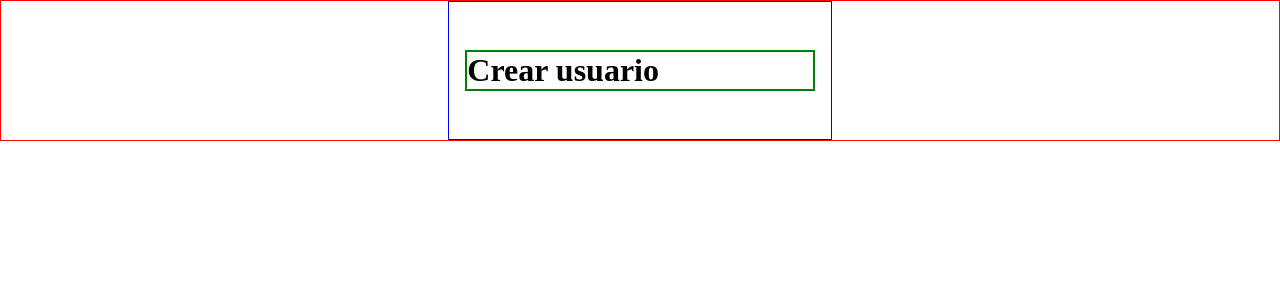
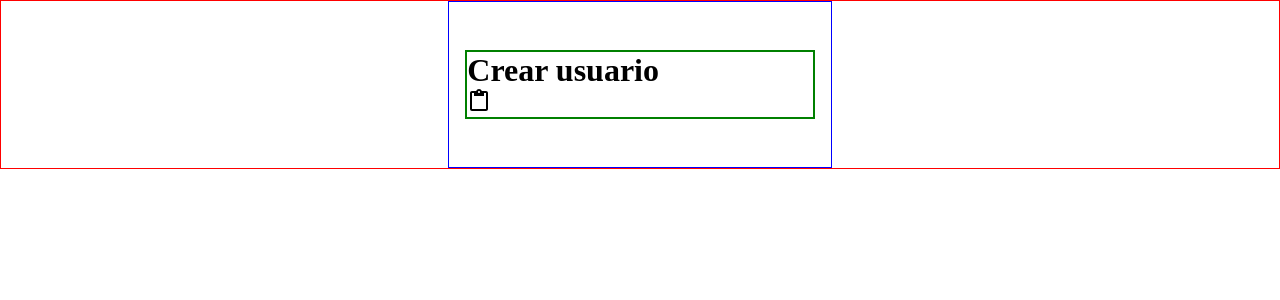
Before and after one commit to rineliniguezsosa/chat, a React (Vite) app in the folder appchat/: page / in a window 1280 px wide. Shown: the top 300 px of the page. Built offline with nearby package versions, Linux system fonts and the light colour scheme.

Commit message:
[FEAT] Estableciendo el icono ContentPasteIcon en el html de App.tsx

```diff
--- a/appchat/src/App.tsx
+++ b/appchat/src/App.tsx
@@ -8,6 +8,7 @@ function App() {
          <div>
             <h1>Crear usuario</h1>
          </div>
+         <ContentPasteIcon/>
         </div>
       </header>
     </main>
```
